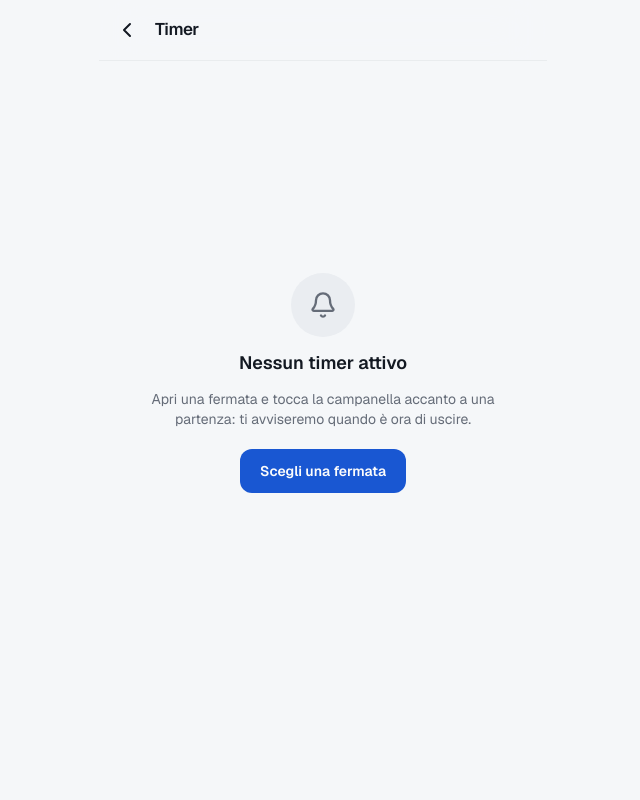
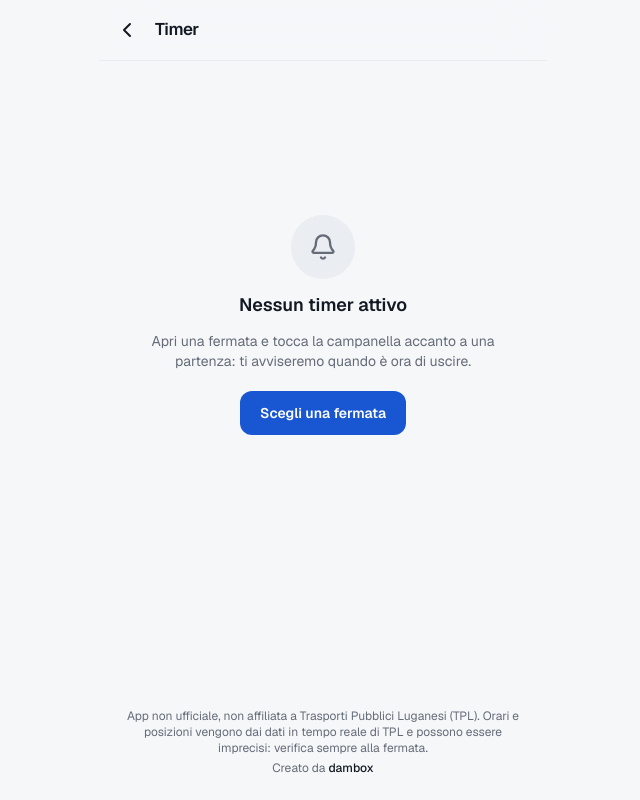
Before and after one commit to davidnussio/lugano-timetable, a Next.js app: page /timer in a window 1280 px wide. Shown: the whole page, without its empty margins (317-957 px from the left). Built offline with nearby package versions, Linux system fonts and the light colour scheme.

Commit message:
feat: add a footer with a disclaimer

```diff
--- /dev/null
+++ b/src/app/components/site-footer.tsx
@@ -0,0 +1,15 @@
+// Disclaimer at the end of every page
+export function SiteFooter() {
+  return (
+    <footer className="space-y-1 px-6 pb-[max(1.5rem,env(safe-area-inset-bottom))] pt-6 text-center text-xs text-muted-foreground">
+      <p>
+        App non ufficiale, non affiliata a Trasporti Pubblici Luganesi (TPL).
+        Orari e posizioni vengono dai dati in tempo reale di TPL e possono
+        essere imprecisi: verifica sempre alla fermata.
+      </p>
+      <p>
+        Creato da <span className="font-medium text-foreground">dambox</span>
+      </p>
+    </footer>
+  );
+}
--- a/src/app/layout.tsx
+++ b/src/app/layout.tsx
@@ -2,6 +2,7 @@ import type { Metadata, Viewport } from "next";
 import { Geist, Geist_Mono } from "next/font/google";
 import { cn } from "~/lib/utils";
 import { TimerProvider } from "~/timer/timer-provider";
+import { SiteFooter } from "./components/site-footer";
 import { TimerBar } from "./components/timer-bar";
 import "./globals.css";
 
@@ -45,6 +46,7 @@ export default function RootLayout({
         <TimerProvider>
           <div className="mx-auto flex min-h-dvh w-full max-w-md flex-col">
             {children}
+            <SiteFooter />
             <TimerBar />
           </div>
         </TimerProvider>
```
